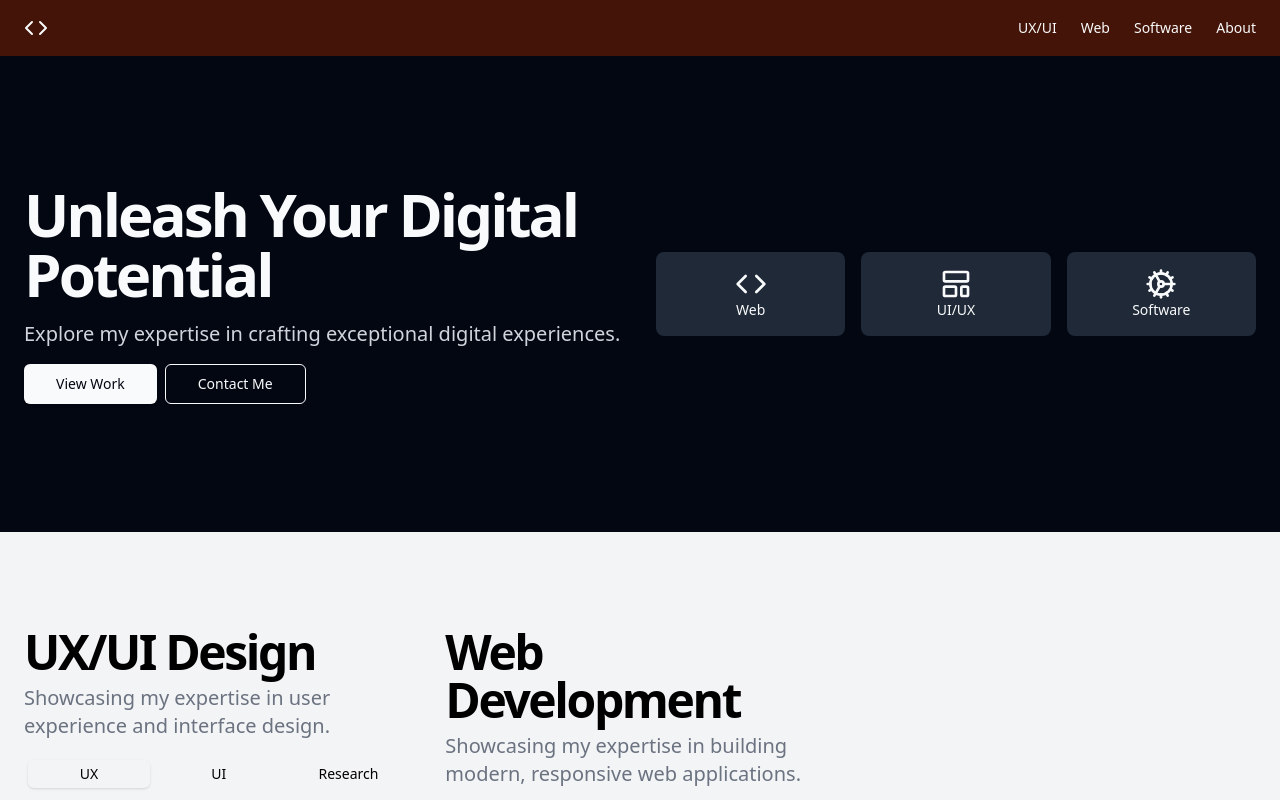
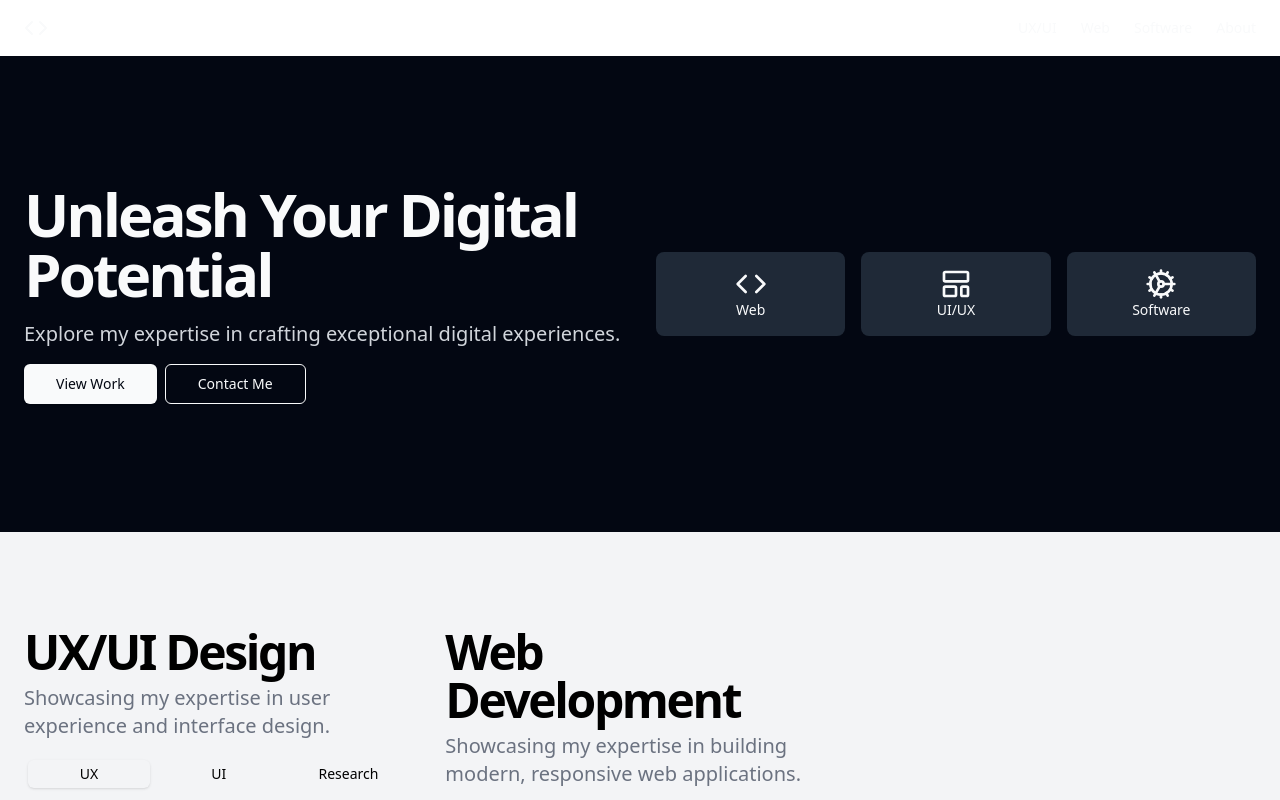
Before and after one commit to CEODemitri/portfolio2024, a SvelteKit app: page / in a window 1280 px wide. Shown: the top 800 px of the page. Built offline with nearby package versions, Linux system fonts and the light colour scheme.

Commit message:
testing deploy 3

```diff
--- a/src/routes/+page.svelte
+++ b/src/routes/+page.svelte
@@ -4,7 +4,7 @@
 -->
 
 <div class="flex flex-col min-h-[100dvh]">
-    <header class="bg-orange-950 text-gray-50 px-4 lg:px-6 h-14 flex items-center">
+    <header class="bg-grey-950 text-gray-50 px-4 lg:px-6 h-14 flex items-center">
       <a class="flex items-center justify-center" href="#">
         <svg
           xmlns="http://www.w3.org/2000/svg"
```
